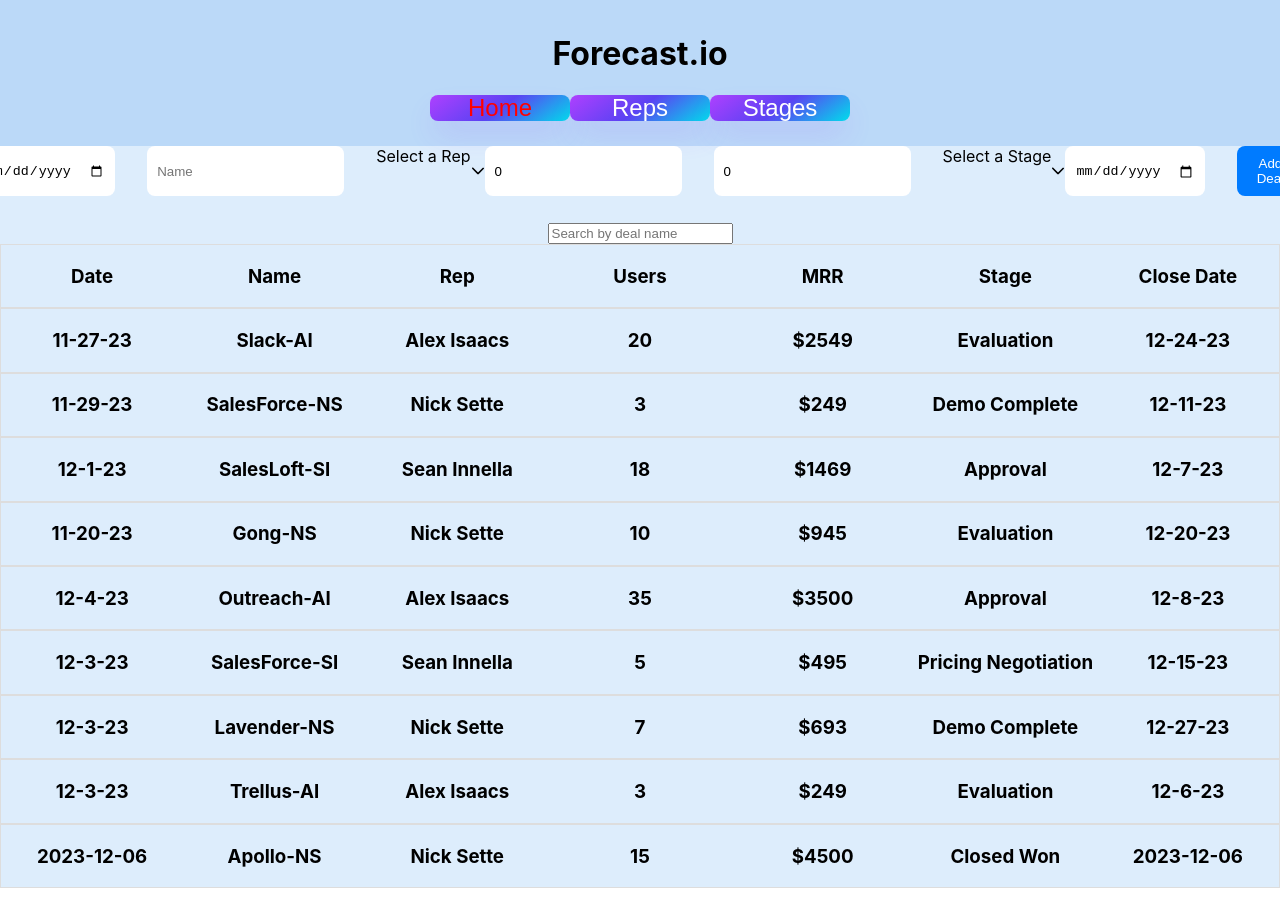
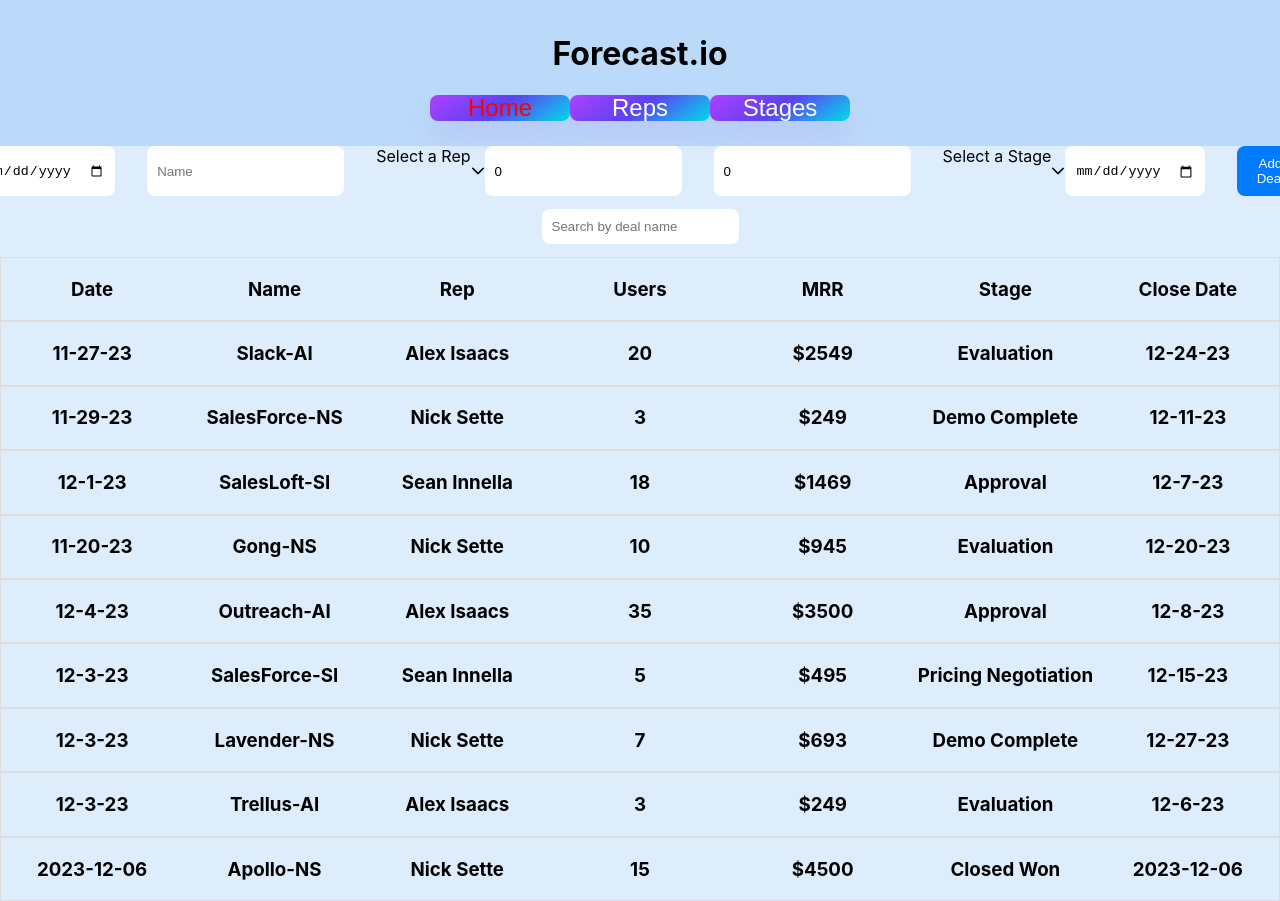
Before and after one commit to Alexisaacs18/salesForcasting, a React (Create React App) app in the folder sales-forcasting/: page / in a window 1280 px wide. Shown: the top 901 px of the page. Built offline with nearby package versions, Linux system fonts and the light colour scheme; data requests are answered from the project's data file.

Commit message:
updated search bar

```diff
--- a/sales-forcasting/src/Components/PipelineContainer.js
+++ b/sales-forcasting/src/Components/PipelineContainer.js
@@ -30,8 +30,8 @@
 
             <div className='form'>
                 <NewDealForm url={url} newDealHandler={newDealHandler} />
+                <Search setSearchTerm={setSearchTerm} />
             </div>
-            <Search setSearchTerm={setSearchTerm} />
             <table className='Table'>
                 <tbody>
                     <tr className='tr'>
```
